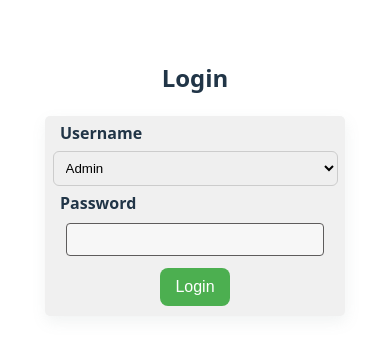
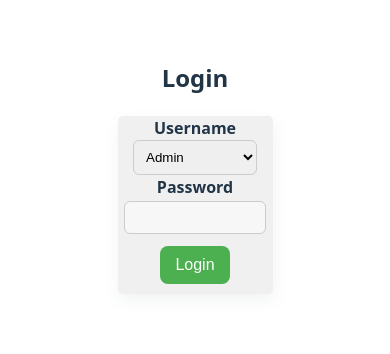
Before and after one commit to rpratik15/Token_System, a React (Vite) app in the folder token-app/: page / in a window 390 px wide. Shown: the top 354 px of the page. Built offline with nearby package versions, Linux system fonts and the light colour scheme.

Commit message:
user and login css files updated

```diff
--- a/token-app/package.json
+++ b/token-app/package.json
@@ -11,8 +11,10 @@
   },
   "dependencies": {
     "add": "^2.0.6",
+    "bootstrap": "^5.3.6",
     "or": "^0.2.0",
     "react": "^19.0.0",
+    "react-bootstrap": "^2.10.10",
     "react-dom": "^19.1.0",
     "react-router-dom": "^7.5.3",
     "yarn": "^1.22.22"
--- a/token-app/src/Components/User.jsx
+++ b/token-app/src/Components/User.jsx
@@ -41,6 +41,7 @@ function User() {
        <hr className="divider" />
         <div className="token-info">
             <h2>Token Information</h2>
+
         </div>
     </div>
   )
--- a/token-app/src/Style/login.css
+++ b/token-app/src/Style/login.css
@@ -1,5 +1,5 @@
-.log
-{
+@media screen and (min-width: 900px) {
+  .log {
     background-color: #f0f0f0;
     /* padding: 10px; */
     border-radius: 5px;
@@ -10,8 +10,7 @@
 
   }
 
-label
-{
+  label {
     display: block;
     text-align: left;
     padding: 5px 15px;
@@ -19,11 +18,11 @@ label
     font-weight: bold;
   }
 
-input,select
-{
+  input,
+  select {
     /* display: block;
     text-align: left; */
-    width: 95% ;
+    width: 95%;
     padding: 8px;
 
 
@@ -31,8 +30,7 @@ input,select
     border-radius: 6px;
   }
 
-button
-{
+  button {
     background-color: #4CAF50;
     color: white;
     padding: 10px 15px;
@@ -49,9 +47,12 @@ button
     will-change: filter;
     transition: filter 300ms;
   }
+}
+
 .logo:hover {
   filter: drop-shadow(0 0 2em #646cffaa);
 }
+
 .logo.react:hover {
   filter: drop-shadow(0 0 2em #61dafbaa);
 }
@@ -60,6 +61,7 @@ button
   from {
     transform: rotate(0deg);
   }
+
   to {
     transform: rotate(360deg);
   }
@@ -78,3 +80,46 @@ button
 .read-the-docs {
   color: #888;
 }
+
+
+@media screen and (max-width: 899px)
+{
+  .log {
+    background-color: #f0f0f0;
+    /* padding: 10px; */
+    border-radius: 5px;
+    box-shadow: 1px 6px 15px rgba(113, 133, 133, 0.1);
+    margin: 0 auto;
+    width: 50%;
+    height: auto;
+  }
+
+  label {
+
+    padding: 5px 15px;
+    margin-bottom: 1px;
+    font-weight: bold;
+  }
+
+  input,
+  select,#password {
+    /* display: block;
+    text-align: left; */
+    width: 80%;
+    padding: 8px;
+
+    border: 1px solid #ccc;
+    border-radius: 6px;
+  }
+
+  button {
+    background-color: #4CAF50;
+    color: white;
+    padding: 10px 15px;
+    border: none;
+    border-radius: 8px;
+    cursor: pointer;
+    font-size: 16px;
+    margin: 10px;
+  }
+}
--- a/token-app/src/Style/user.css
+++ b/token-app/src/Style/user.css
@@ -19,13 +19,13 @@
 }
 
 
-user-form>input
+input
 {
   margin:3px;
   border: 1px solid #5e5c5c;
   border-radius: 4px;
   background-color: rgb(247, 247, 247);
- width: 100%;
+ width: 90%;
 }
 textarea {
   width: 100%;
@@ -90,7 +90,7 @@ input
   border: 1px solid #5e5c5c;
   border-radius: 4px;
   background-color: rgb(247, 247, 247);
- width: 80%;
+  width: 90%;
 }
 textarea {
   width: 80%;
```
Also changed, not shown: 1 other file (tests, documents, lock files or other folders). Lines whose indentation alone changed are shown as unchanged.
